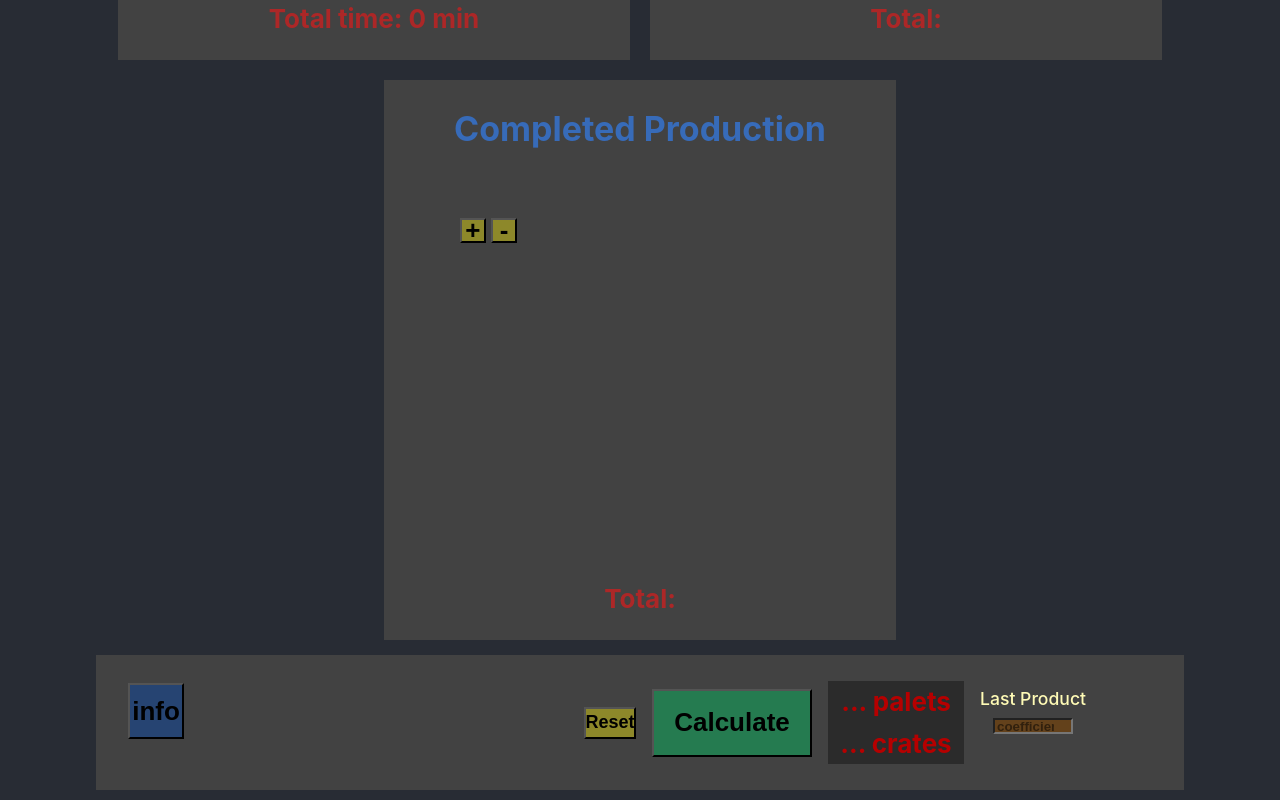
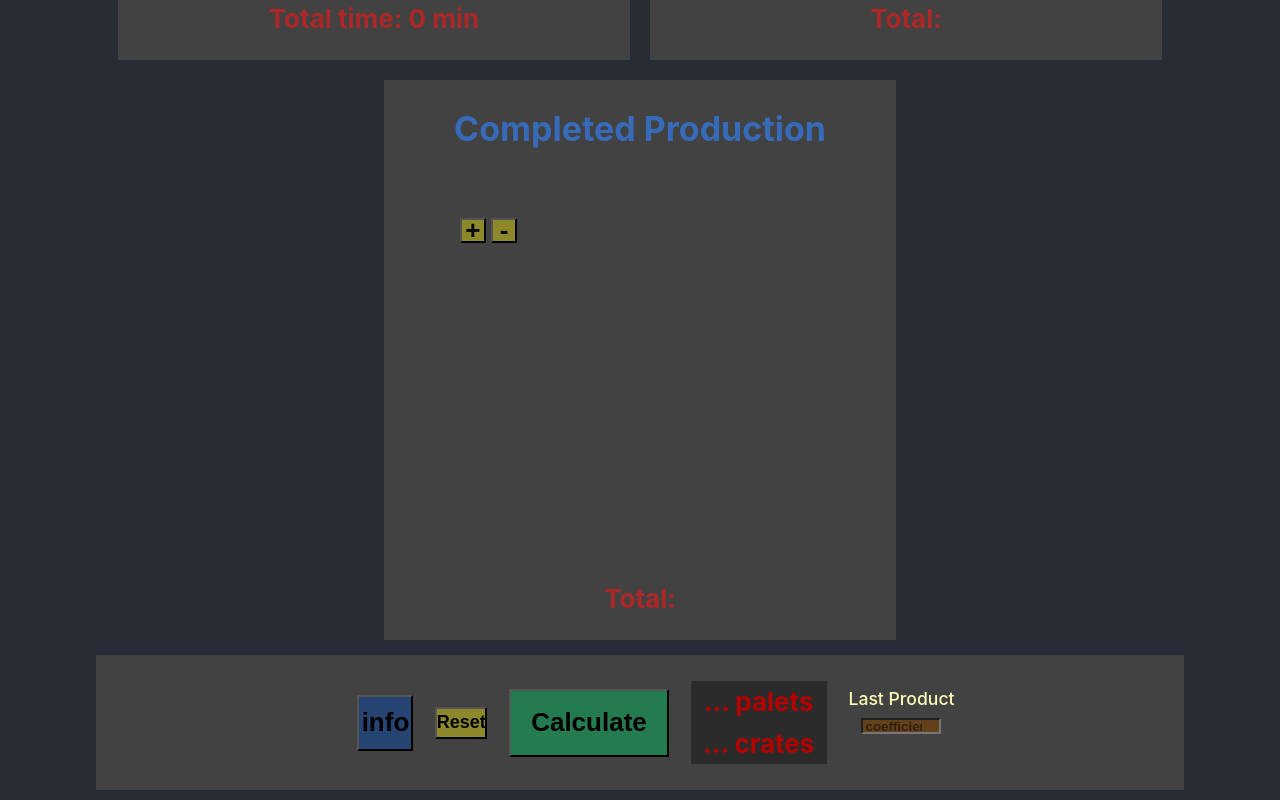
Before and after one commit to ValiMarin/PerformanceBonus-Calculator, a React (Create React App) app: page / in a window 1280 px wide. Shown: the part 622-1422 px from the top of the page. Built offline with nearby package versions, Linux system fonts and the light colour scheme.

Commit message:
Describe your changes

```diff
--- a/src/App.css
+++ b/src/App.css
@@ -118,22 +118,14 @@ button {
   font-size: calc(10px + 1vmin);
 }
 
-.finalResult {
-  display: flex;
-  flex-direction: row;
-  align-items: center;
-  justify-content: center;
-  gap: 2vh;
-}
-
 .finalResultPanel {
   width: 85%;
   height: 10%;
   display: flex;
   flex-direction: row;
-  align-items: left;
-  justify-content: flex-start;
-  gap: 50vh;
+  align-items: center;
+  justify-content: center;
+  gap: 2%;
   background-color: #424242;
 }
 
@@ -189,7 +181,6 @@ button {
   height: 7vh;
   background-color: #264472;
   font-size: calc(10px + 2vmin);
-  margin-top: 3.5vh;
   margin-left: 4vh;
 }
 
--- a/src/App.js
+++ b/src/App.js
@@ -313,7 +313,6 @@ function App() {
             info
           </button>
 
-          <div className="finalResult">
           <button className="buttonReset" onClick={reset}>
             Reset
           </button>
@@ -335,7 +334,6 @@ function App() {
               value={lastProductCoefficient}
               onChange={(e) => setLastProduct(e.target.value)}
             />
-            </div>
           </div>
         </div>
       </header>
```
Lines whose indentation alone changed are shown as unchanged.
